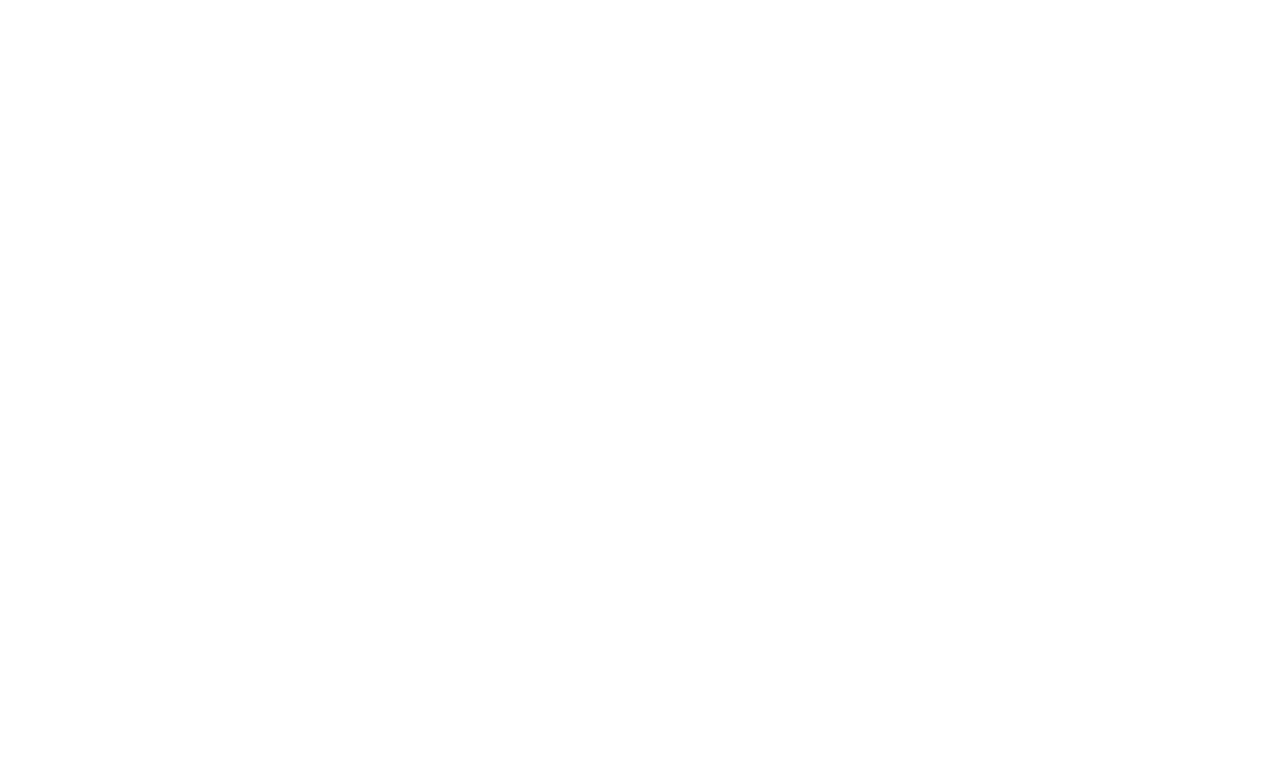
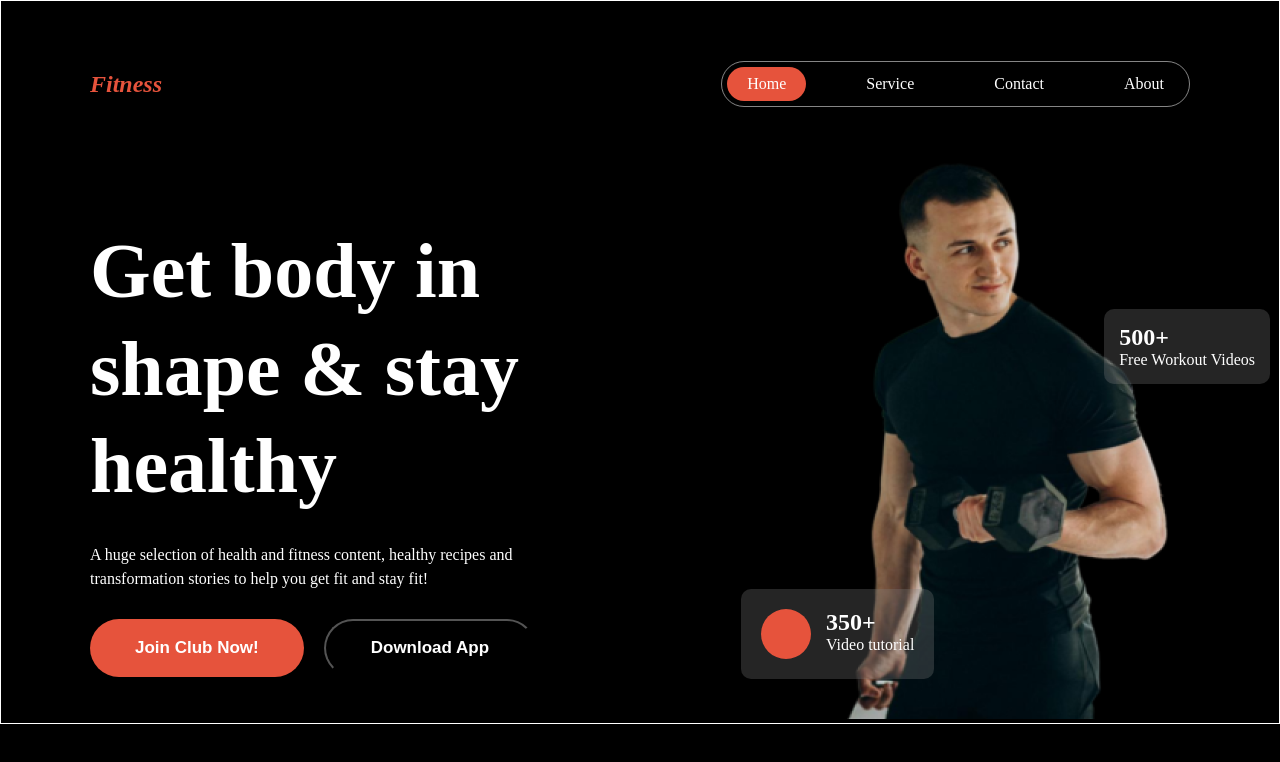
Before and after one commit to itsme2k26/task-02, a plain HTML site: page index.html in a window 1280 px wide. Drawn offline with Linux system fonts and the light colour scheme.

Commit message:
make hero section

```diff
--- a/index.html
+++ b/index.html
@@ -1,12 +1,64 @@
 <!DOCTYPE html>
 <html lang="en">
+
 <head>
     <meta charset="UTF-8">
     <meta name="viewport" content="width=device-width, initial-scale=1.0">
     <link rel="stylesheet" href="styles/style.css">
+    <link rel="stylesheet" href="https://cdnjs.cloudflare.com/ajax/libs/font-awesome/7.0.1/css/all.min.css"
+        integrity="sha512-2SwdPD6INVrV/lHTZbO2nodKhrnDdJK9/kg2XD1r9uGqPo1cUbujc+IYdlYdEErWNu69gVcYgdxlmVmzTWnetw=="
+        crossorigin="anonymous" referrerpolicy="no-referrer" />
     <title>Practis-Task-2</title>
 </head>
+
 <body>
+    <header>
+        <nav>
+            <h1>Fitness</h1>
+            <div class="right-nav">
+                <div class="list">
+                    <ul>
+                        <li class="home">Home</li>
+                        <li>Service</li>
+                        <li>Contact</li>
+                        <li>About</li>
+                    </ul>
+                </div>
+                <span class="responds"><i class="fa-solid fa-list"></i></span>
+            </div>
+        </nav>
 
+        <div class="banner-section">
+            <div class="banner-content">
+                <h1>Get body in shape & stay healthy</h1>
+                <p>A huge selection of health and fitness content, healthy recipes and transformation stories to help
+                    you get fit and stay fit!</p>
+                <div class="btn-container">
+                    <button class="btn-1">Join Club Now!</button>
+                    <button class="btn-2">Download App</button>
+                </div>
+            </div>
+
+            <div class="banner-image">
+                <img src="images/Images 2.png" alt="">
+                <div class="twist">
+                    <h2>500+</h2>
+                    <p>Free Workout Videos</p>
+                </div>
+                <div class="twist-2">
+                    <div class="ball"></div>
+                    <div>
+                        <h2>350+</h2>
+                        <p>Video tutorial</p>
+                    </div>
+                </div>
+            </div>
+        </div>
+    </header>
+
+    <main>
+
+    </main>
 </body>
+
 </html>
--- a/styles/style.css
+++ b/styles/style.css
@@ -0,0 +1,182 @@
+* {
+    margin: 0;
+    padding: 0;
+    box-sizing: border-box;
+}
+
+@import url('https://fonts.googleapis.com/css2?family=Inter:ital,opsz,wght@0,14..32,100..900;1,14..32,100..900&display=swap');
+
+body {
+    border: 1px solid white;
+    background-color: black;
+    color: white;
+}
+
+header {
+    margin-top: 60px;
+}
+
+nav {
+    max-width: 1100px;
+    margin: 0 auto;
+    display: flex;
+    justify-content: space-between;
+    align-items: center;
+}
+
+nav h1 {
+    font-size: 800;
+    font-style: italic;
+    color: #E6533C;
+}
+
+nav ul {
+    display: flex;
+    gap: 40px;
+    color: white;
+}
+
+nav li {
+    list-style: none;
+    padding: 8px 20px;
+}
+.right-nav{
+    border: 1px solid rgba(255, 255, 255, 0.521);
+    border-radius: 39px;
+    padding: 5px;
+
+}
+
+nav .home {
+    background-color: #E6533C;
+    font-size: 600;
+    border-radius: 45px;
+}
+
+.responds {
+    display: none;
+}
+
+/* banner-section */
+
+.banner-section {
+    /* border: 1px solid; */
+    max-width: 1100px;
+    margin: 0 auto;
+    display: flex;
+    justify-content: space-between;
+}
+
+.banner-content h1 {
+    max-width: 520px;
+    font-size: 78px;
+    line-height: 125%;
+    margin-top: 115px;
+    margin-bottom: 28px;
+}
+
+.banner-content p {
+    max-width: 520px;
+    font-size: 16px;
+    line-height: 24px;
+    margin-bottom: 28px;
+    height: 48px;
+}
+
+/* button */
+.btn-container{
+    display: flex;
+    gap: 20px;
+    /* justify-content: center; */
+}
+.btn-1{
+    max-width: 224px;
+    background-color: #E6533C;
+    padding: 16px 45px;
+    border: none;
+    border-radius: 30px;
+    color: white;
+    font-size: 17px;
+    line-height: 22px;
+    font-weight: 600;
+}
+.btn-2{
+    max-width: 224px;
+    background: transparent;
+    padding: 16px 45px;
+    border-radius: 30px;
+    color: white;
+    font-size: 17px;
+    line-height: 22px;
+    font-weight: 600;
+}
+.banner-image{
+    margin-top: 32px;
+    position: relative;
+}
+
+.twist{
+    background: rgba(128, 128, 128, 0.288);
+    position: absolute;
+    border-radius: 10px;
+    padding: 15px;
+    right: -80px;
+    top: 170px;
+}
+.ball{
+    background-color: #E6533C;
+    width: 50px;
+    height: 50px;
+    border-radius: 50%;
+}
+.twist-2{
+    display: flex;
+    gap: 15px;
+    position: absolute;
+    background: rgba(128, 128, 128, 0.288);
+    border-radius: 10px;
+    padding: 20px;
+    left: -100px;
+    top: 450px;
+}
+
+
+
+
+
+
+
+
+
+
+
+
+
+
+
+
+@media screen and (max-width:575px) {
+    .list {
+        display: none;
+    }
+
+    .responds {
+        display: block;
+        margin-right: 10px;
+    }
+    .banner-section{
+        flex-direction: column;
+    }
+    .btn-container{
+        justify-content: center;
+    }
+    .twist-2{
+        left: 8px;
+        top: 280px;
+    }
+    .twist{
+        right: 30px;
+        top: 60px;
+    }
+
+}
```
